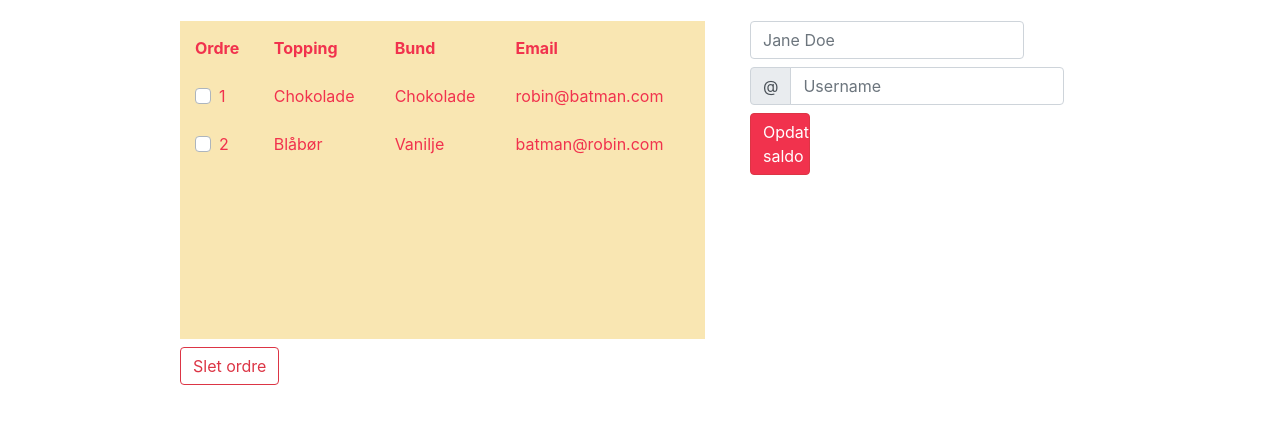
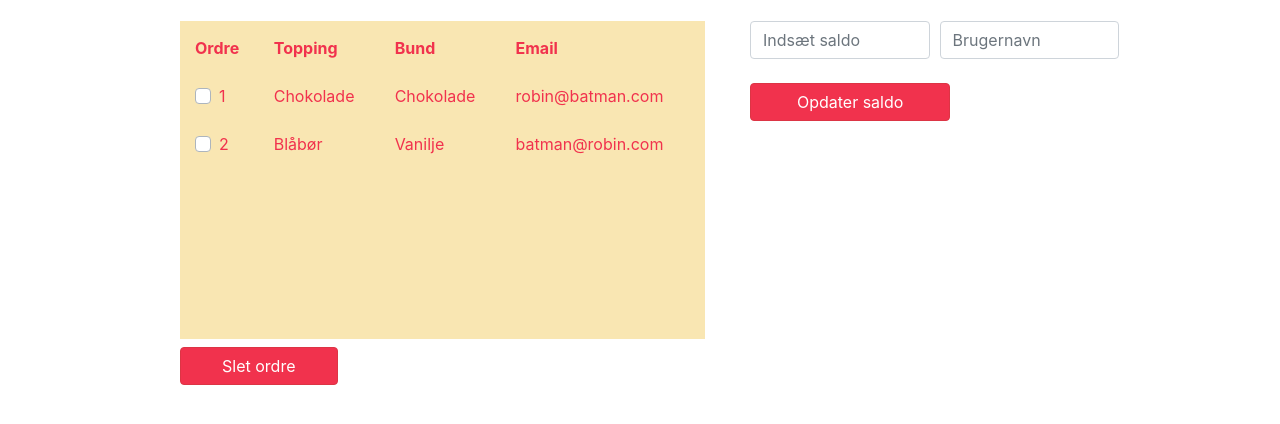
Before and after one commit to dahlfrederik/cupcake, a plain HTML site: page src/admin.html in a window 1280 px wide. Shown: the part 326-750 px from the top of the page. Drawn offline with nearby package versions, Linux system fonts and the light colour scheme.

Commit message:
Ready for jsp

```diff
--- a/src/admin.html
+++ b/src/admin.html
@@ -72,34 +72,32 @@
                     </tbody>
                 </table>
                 </div>
-                <button type="button" class="btn btn-outline-danger mt-2">
+                <button type="button" class="btn btn-danger btn-style mt-2">
                     Slet ordre
                 </button>
             </div>
             <div class="col-2" ></div>
-            <div class="col-4" >
-                <form>
-                    <div class="form-row align-items-center">
-                        <div class="col-auto">
-                            <label class="sr-only" for="inlineFormInput">Name</label>
-                            <input type="text" class="form-control mb-2" id="inlineFormInput" placeholder="Jane Doe">
+            <div class="col-5" >
+                <form action="FrontController" method="post">
+                    <input type="hidden" name="taget" value="opdatersaldo"/>
+                    <div class="form-row">
+                        <div class="col-5">
+                            <input type="text" name="saldo" class="form-control" placeholder="Indsæt saldo">
                         </div>
-                        <div class="col-auto">
-                            <label class="sr-only" for="inlineFormInputGroup">Username</label>
-                            <div class="input-group mb-2">
-                                <div class="input-group-prepend">
-                                    <div class="input-group-text">@</div>
-                                </div>
-                                <input type="text" class="form-control" id="inlineFormInputGroup" placeholder="Username">
-                            </div>
-                        </div>
-                        <div class="col-auto">
-                            <button type="submit" class="btn btn-danger btn-style mb-2">Opdater saldo</button>
+                        <div class="col-5">
+                            <input type="text" name="brugernavn" class="form-control" placeholder="Brugernavn">
                         </div>
                     </div>
+                    <button type="button" class="btn btn-danger btn-style mt-4">
+                        Opdater saldo
+                    </button>
                 </form>
+
+
+
             </div>
-        </div>
+        </div> <!-- row -->
+
     </div>
 
 
```
Also changed, not shown: src/indexstyles.css (deleted).
